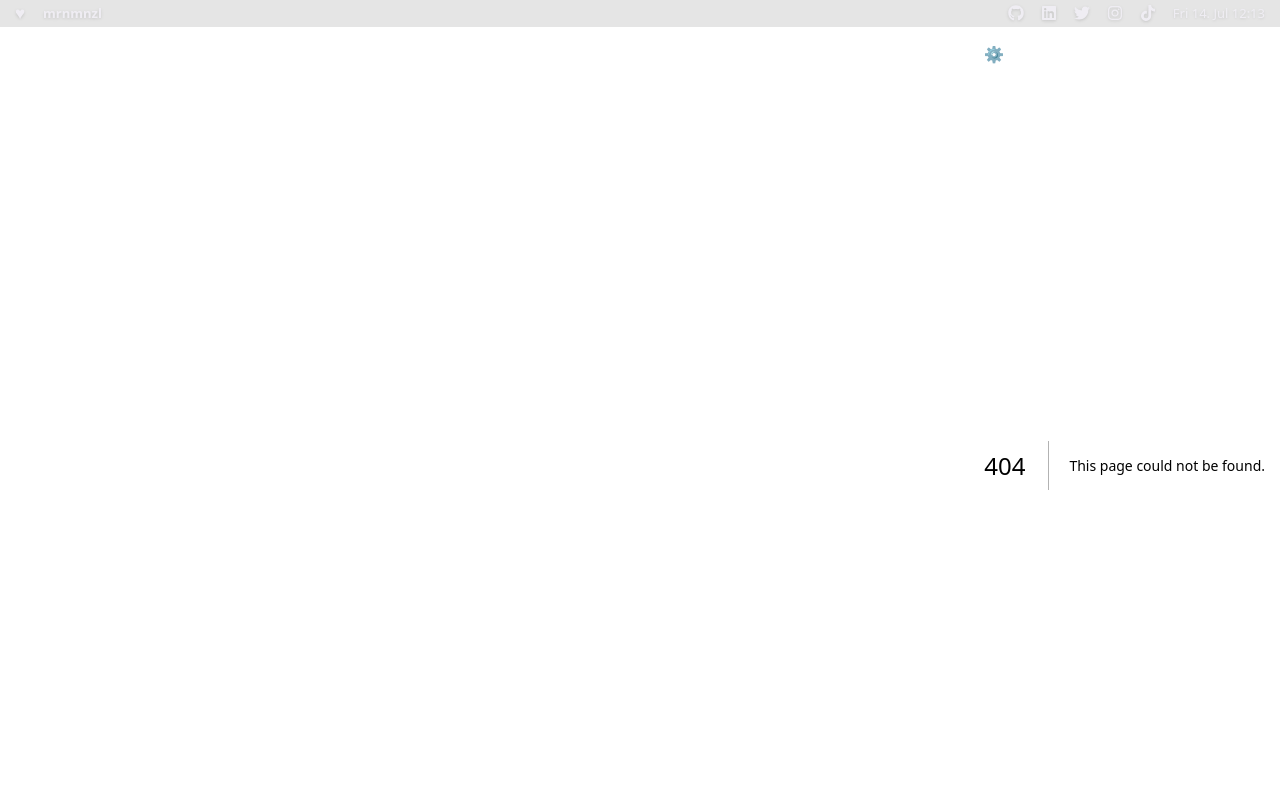
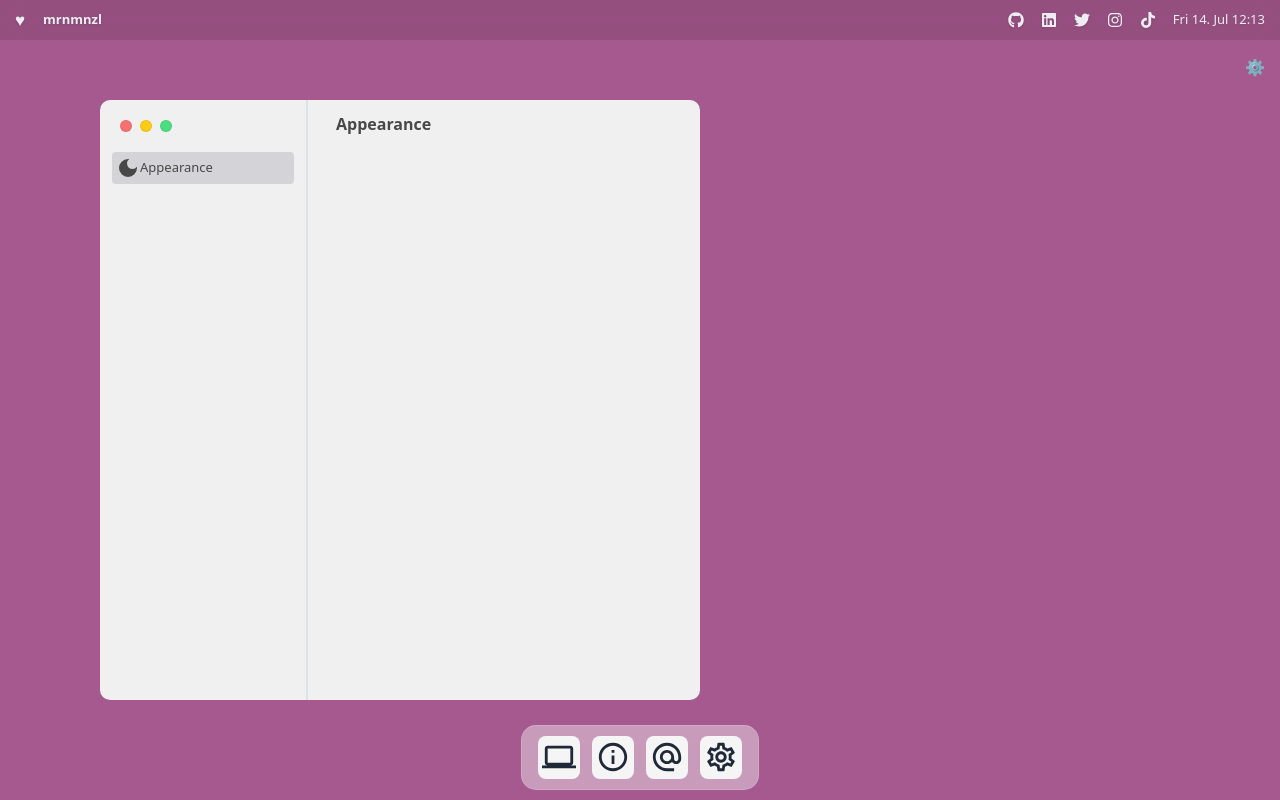
Before and after one commit to mrnmnzl/mrnmnzl.com, a Next.js app: page /settings/appearance in a window 1280 px wide. Before the commit this address had no page. Shown: the top 800 px of the page. Built offline with nearby package versions, Linux system fonts and the light colour scheme.

Commit message:
WIP: Settings page

```diff
--- a/app/globals.css
+++ b/app/globals.css
@@ -24,6 +24,18 @@
     padding: 0.5rem;
     overflow: hidden;
     z-index: 1001;
+  }
+
+  .settings-page {
+    position: absolute;
+    top: 100px;
+    left: 100px;
+    display: flex;
+    width: 600px;
+    height: 600px;
+    border-radius: 10px;
+    overflow: hidden;
+    z-index: 100;
   }
 
   .dock {
--- /dev/null
+++ b/app/settings/appearance/page.js
@@ -0,0 +1,7 @@
+export default function Appearance() {
+  return (
+    <>
+      <div className="py-3 px-1 text-text-light font-semibold">Appearance</div>
+    </>
+  );
+}
--- /dev/null
+++ b/app/settings/layout.js
@@ -0,0 +1,22 @@
+import Dots from "@/components/dots";
+import Link from "next/link";
+import { MdDarkMode } from "react-icons/md";
+
+export default function Settings({ children, title }) {
+  return (
+    <main className="settings-page bg-window-light text-text-light">
+      <div className="w-52 border-r-2 border-window-border-light">
+        <div className="p-5">
+          <Dots green yellow red activeDots={3} />
+        </div>
+        <a
+          href="/settings/appearance"
+          className="flex items-center mx-3 px-1 py-1 rounded text-[13px] bg-zinc-300"
+        >
+          <MdDarkMode className="h-6 w-6 mr-" /> Appearance
+        </a>
+      </div>
+      <div className="px-6">{children}</div>
+    </main>
+  );
+}
--- a/app/settings/page.js
+++ b/app/settings/page.js
@@ -1,3 +1,3 @@
-export default function Settings() {
-  return <main>Settings</main>;
+export default function Home() {
+  return <div></div>;
 }
--- a/tailwind.config.js
+++ b/tailwind.config.js
@@ -30,6 +30,7 @@ module.exports = {
         "text-dark": "rgba(233, 233, 233, 1)",
         "window-light": "rgba(240, 240, 240, 1)",
         "window-dark": "rgba(40, 40, 40, 1)",
+        "window-border-light": "rgba(222, 225, 231, 1)",
       },
     },
   },
```
